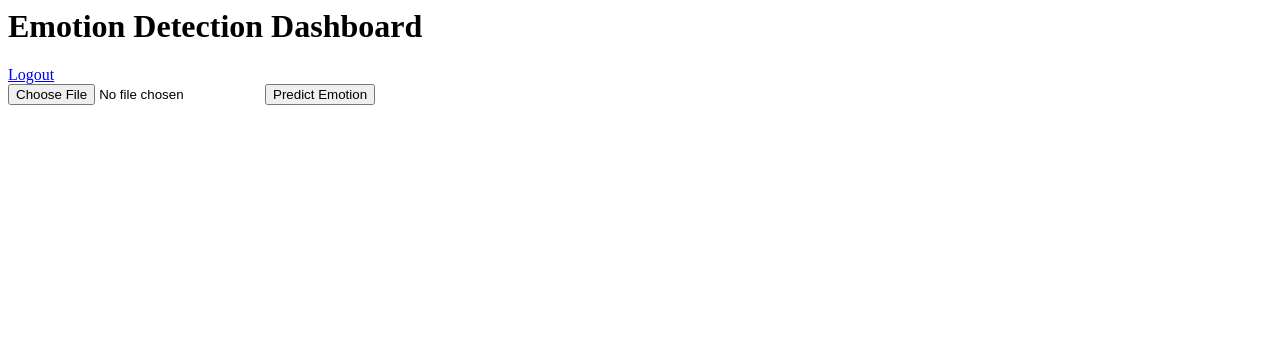
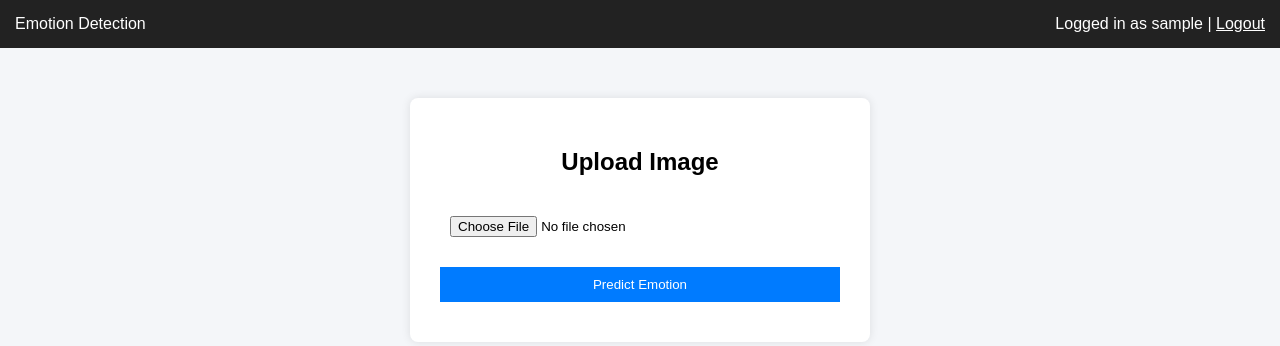
Before and after one commit to prathamkun/Emotion-Detection-Model, a Flask app: page /dashboard in a window 1280 px wide. Shown: the top 346 px of the page. Run offline with Flask 3, Linux system fonts and the light colour scheme; the visitor is signed in with stand-in values (Sample User, id 1).

Commit message:
dashboard

```diff
--- a/app/templates/dashboard.html
+++ b/app/templates/dashboard.html
@@ -1,11 +1,14 @@
-<h1>Emotion Detection Dashboard</h1>
+{% extends "base.html" %}
 
-<a href="/logout">Logout</a>
+{% block content %}
 
-<form action="/predict" method="post" enctype="multipart/form-data">
+<div class="container">
+    <h2>Upload Image</h2>
 
-<input type="file" name="image">
+    <form action="/predict" method="post" enctype="multipart/form-data">
+        <input type="file" name="image" required>
+        <button type="submit">Predict Emotion</button>
+    </form>
+</div>
 
-<button>Predict Emotion</button>
-
-</form>
+{% endblock %}
```
